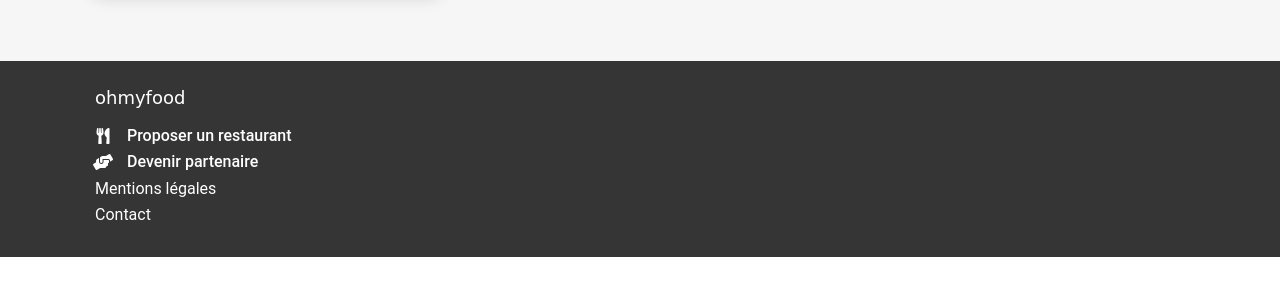
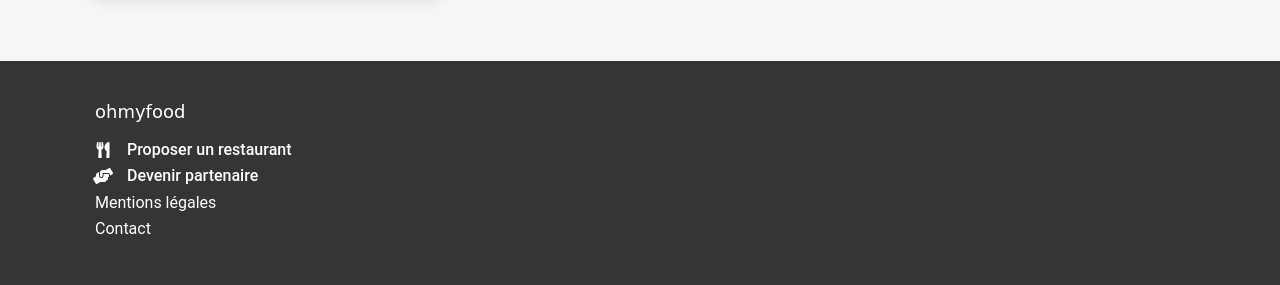
Before and after one commit to freddy38510/FreddyEscobar_3_19102020, a website: page src/index.html in a window 1280 px wide. Shown: the part 1486-1771 px from the top of the page. Before the commit the page ends 1743 px from the top, so only its background shows below. Drawn offline with nearby package versions, Linux system fonts and the light colour scheme; files that its build step writes are made by us from their sources; a web font is replaced by a local one.

Commit message:
feat(footer): increase padding for larger breakpoints

```diff
--- a/src/sass/_footer.scss
+++ b/src/sass/_footer.scss
@@ -1,5 +1,13 @@
 .footer {
   padding: 1.625rem 0;
+
+  @include sm {
+    padding: 2rem 0;
+  }
+
+  @include lg {
+    padding: 2.5rem 0;
+  }
 
   p {
     font-size: 1.125rem;
```
